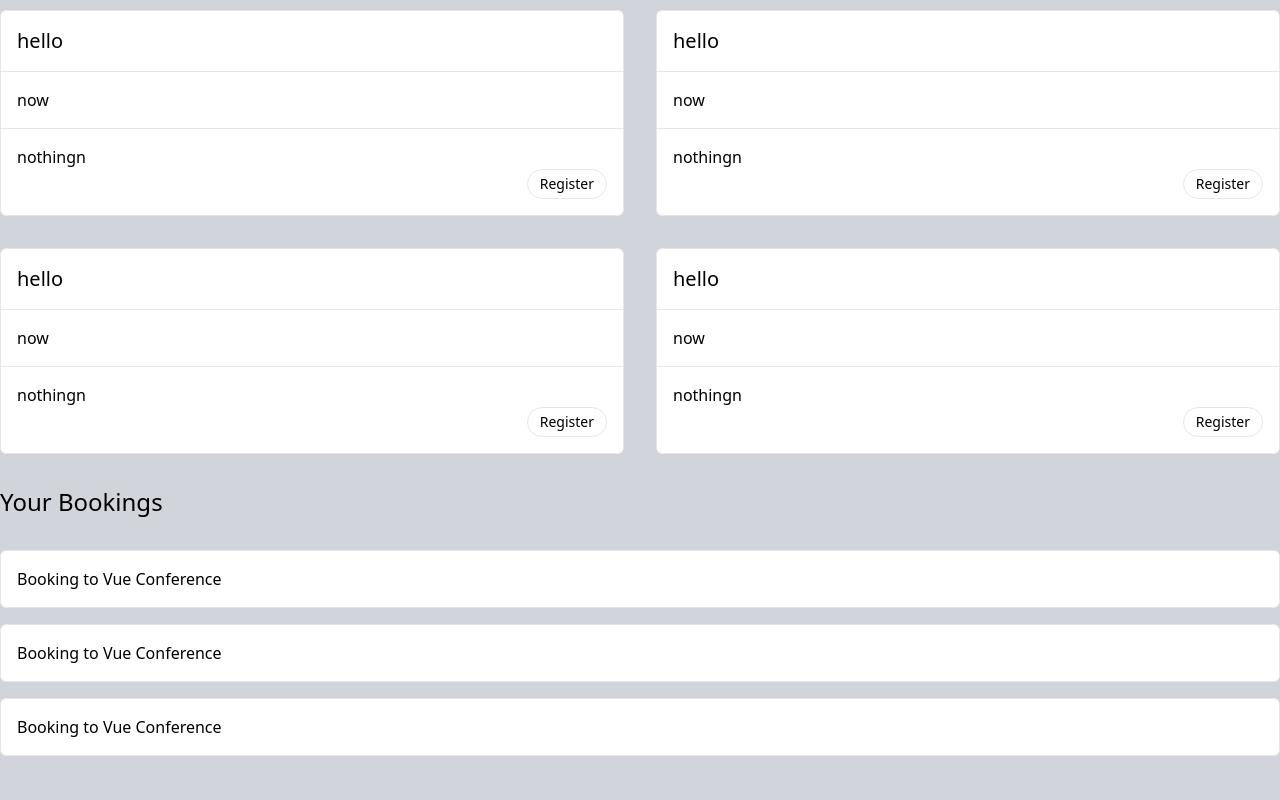
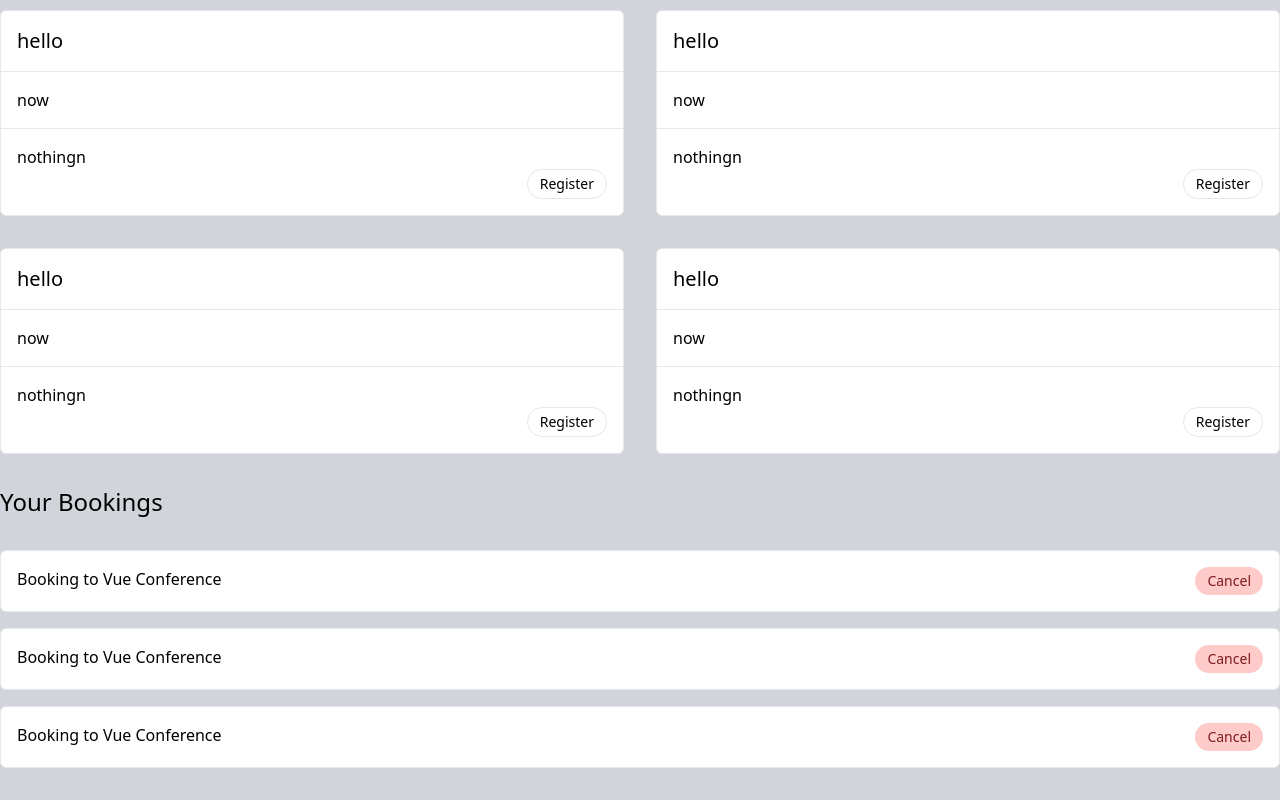
Before and after one commit to NimeshBhevan/vue-event-booking, a Vue app: page / in a window 1280 px wide. Shown: the part 634-1434 px from the top of the page. Built offline with nearby package versions, Linux system fonts and the light colour scheme.

Commit message:
Button-variant-change

```diff
--- a/src/components/BookingItem.vue
+++ b/src/components/BookingItem.vue
@@ -1,10 +1,13 @@
 <template>
   <SectionCard>
-    Booking to Vue Conference
+    <div class="flex justify-between">
+      <div>Booking to Vue Conference</div>
+      <RoundButton variant="danger">Cancel</RoundButton>
+    </div>
   </SectionCard>
 </template>
 
-
 <script setup>
+import RoundButton from './RoundButton.vue';
 import SectionCard from './SectionCard.vue';
 </script>
--- a/src/components/EventCard.vue
+++ b/src/components/EventCard.vue
@@ -5,14 +5,14 @@
     <template #footer>
       <p>{{ description }}n</p>
       <div class="flex justify-end">
-        <RegisterButton @click="$emit('register')">Register</RegisterButton>
+        <RoundButton @click="$emit('register')">Register</RoundButton>
       </div>
     </template>
   </SectionCard>
 </template>
 
 <script setup>
-import RegisterButton from './RegisterButton.vue';
+import RoundButton from './RoundButton.vue';
 import SectionCard from './SectionCard.vue';
 
 defineProps({
--- a/src/components/RegisterButton.vue
+++ /dev/null
@@ -1,12 +0,0 @@
-<template>
-  <button
-    class="text-sm font-medium border border-gray-200 rounded-full px-3 py-1 hover:bg-gray-200"
-    @click="$emit('click')"
-  >
-    <slot></slot>
-  </button>
-</template>
-
-<script setup>
-defineEmits(['click']);
-</script>
--- /dev/null
+++ b/src/components/RoundButton.vue
@@ -0,0 +1,22 @@
+<template>
+  <button
+    :class="['text-sm font-medium  rounded-full px-3 py-1', variants[variant] ?? variants.default]"
+    @click="$emit('click')"
+  >
+    <slot></slot>
+  </button>
+</template>
+
+<script setup>
+const variants = {
+  default: 'border border-gray-200 hover:bg-gray-200',
+  danger: 'bg-red-200 enabled:hover:bg-red-100 text-red-900'
+};
+defineProps({
+  variant: {
+    type: String,
+    default: 'default'
+  }
+});
+defineEmits(['click']);
+</script>
```
